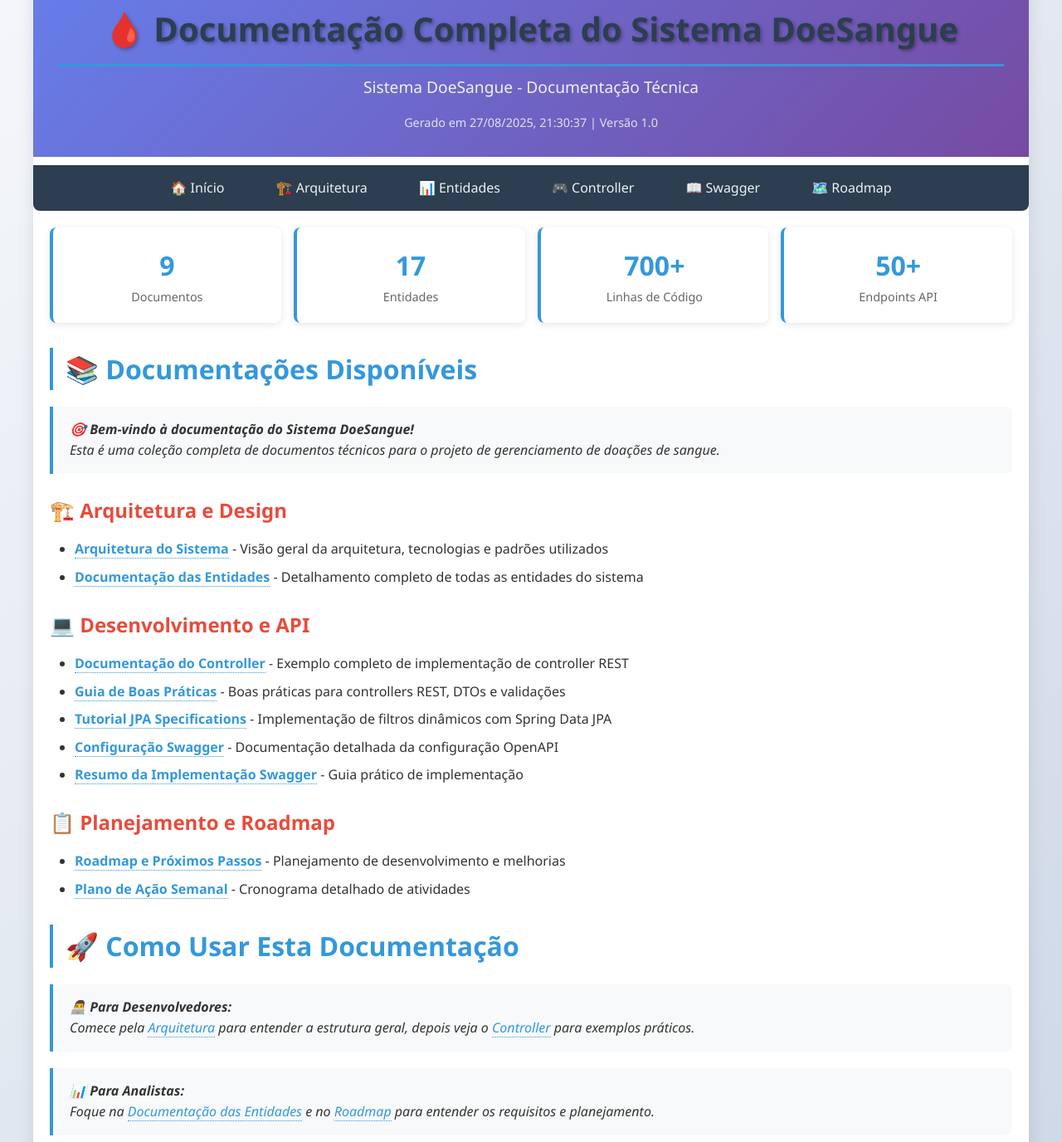
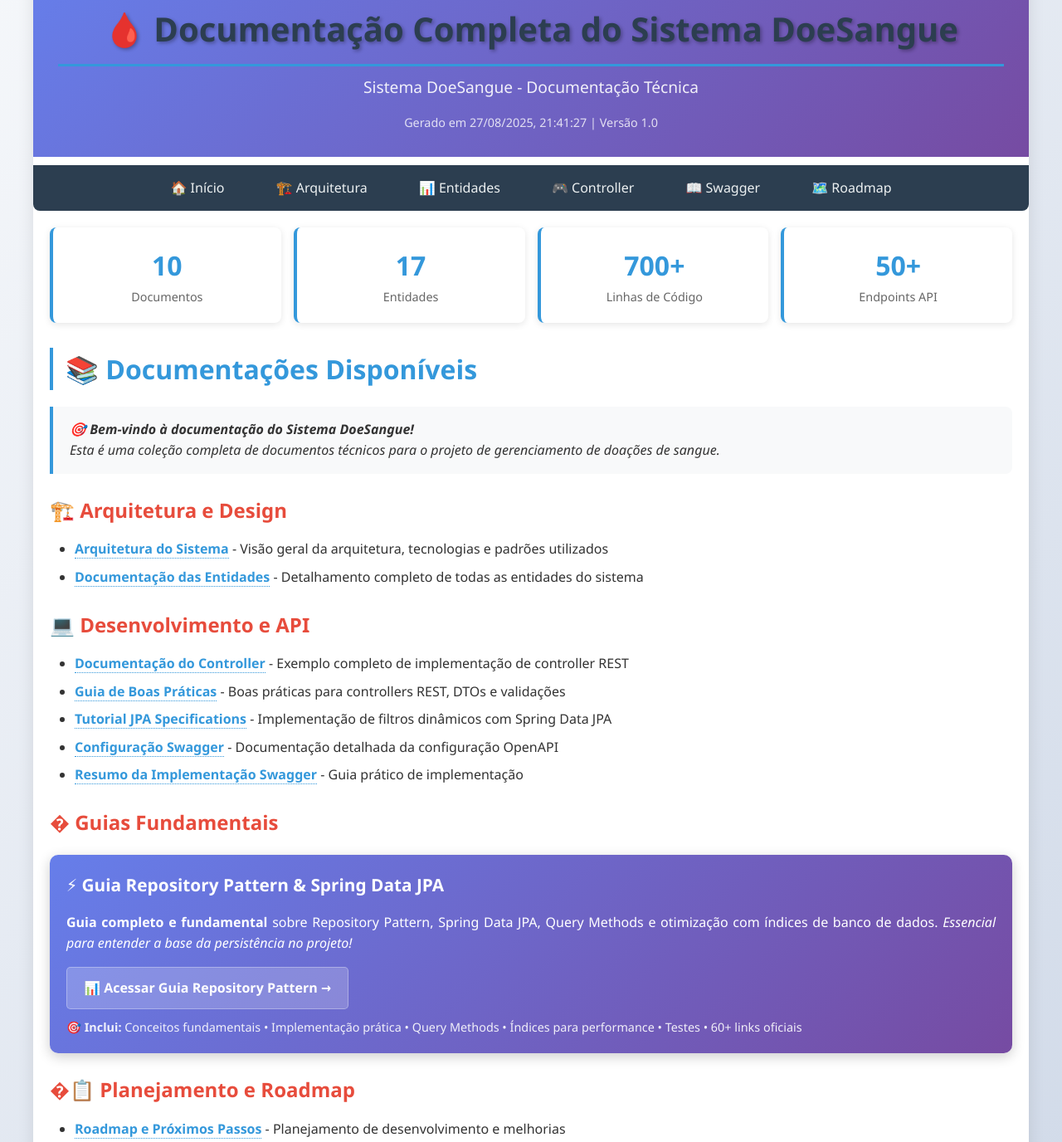
Before and after one commit to nisze/doe-sangue-doc, a website: page html/index.html in a window 1280 px wide. Shown: the part 47-1423 px from the top of the page at 83% size. Drawn offline with Linux system fonts and the light colour scheme.

Commit message:
feat: adiciona destaque visual para Guia Repository Pattern na página inicial
- Nova seção 'Guias Fundamentais' com card destacado em gradiente roxo
- Card especial para o Guia Repository Pattern com:
  - Título chamativo: 'Guia Repository Pattern & Spring Data JPA'
  - Descrição completa do conteúdo essencial
  - Botão estilizado para acesso direto
  - Lista de tópicos inclusos (conceitos, implementação, query methods, índices, etc.)
- Atualiza contador de documentos de 9 para 10
- Design visual atrativo com:
  - Gradiente de fundo (azul para roxo)
  - Sombra sutil para destaque
  - Botão com hover effects
  - Typography optimizada
- Posicionamento estratégico após seção 'Desenvolvimento e API'
- Link direto funcional para GUIA-REPOSITORY-PATTERN.html

```diff
--- a/html/index.html
+++ b/html/index.html
@@ -301,7 +301,7 @@
         <div class="header">
             <h1>🩸 Documentação Completa do Sistema DoeSangue</h1>
             <div class="subtitle">Sistema DoeSangue - Documentação Técnica</div>
-            <div class="meta">Gerado em 27/08/2025, 21:30:37 | Versão 1.0</div>
+            <div class="meta">Gerado em 27/08/2025, 21:41:27 | Versão 1.0</div>
         </div>
 
         <nav class="nav">
@@ -319,7 +319,7 @@
 
     <div class="stats">
         <div class="stat-card">
-            <div class="stat-number">9</div>
+            <div class="stat-number">10</div>
             <div class="stat-label">Documentos</div>
         </div>
         <div class="stat-card">
@@ -358,7 +358,22 @@
         <li><a href="SWAGGER-RESUMO-IMPLEMENTACAO.html"><strong>Resumo da Implementação Swagger</strong></a> - Guia prático de implementação</li>
     </ul>
 
-    <h3>📋 Planejamento e Roadmap</h3>
+    <h3>� Guias Fundamentais</h3>
+    <div style="background: linear-gradient(135deg, #667eea 0%, #764ba2 100%); padding: 20px; border-radius: 10px; margin: 20px 0; color: white; box-shadow: 0 4px 15px rgba(0,0,0,0.2);">
+        <h4 style="color: white; margin-bottom: 15px; font-size: 1.3em;">⚡ Guia Repository Pattern & Spring Data JPA</h4>
+        <p style="margin-bottom: 15px; line-height: 1.6;">
+            <strong>Guia completo e fundamental</strong> sobre Repository Pattern, Spring Data JPA, Query Methods e otimização com índices de banco de dados.
+            <em>Essencial para entender a base da persistência no projeto!</em>
+        </p>
+        <a href="GUIA-REPOSITORY-PATTERN.html" style="display: inline-block; background: rgba(255,255,255,0.2); color: white; padding: 12px 20px; text-decoration: none; border-radius: 5px; font-weight: bold; transition: all 0.3s; border: 1px solid rgba(255,255,255,0.3);">
+            📊 Acessar Guia Repository Pattern →
+        </a>
+        <div style="margin-top: 10px; font-size: 0.9em; opacity: 0.9;">
+            <strong>🎯 Inclui:</strong> Conceitos fundamentais • Implementação prática • Query Methods • Índices para performance • Testes • 60+ links oficiais
+        </div>
+    </div>
+
+    <h3>�📋 Planejamento e Roadmap</h3>
     <ul>
         <li><a href="ROADMAP-PROXIMOS-PASSOS.html"><strong>Roadmap e Próximos Passos</strong></a> - Planejamento de desenvolvimento e melhorias</li>
         <li><a href="PLANO-ACAO-SEMANAL.html"><strong>Plano de Ação Semanal</strong></a> - Cronograma detalhado de atividades</li>
```
Also changed, not shown: generate-html.js (+17 -2 lines), html/DOADOR-CONTROLLER-DOCUMENTACAO.html (+1 -1 lines), html/DOCUMENTACAO-ENTIDADES.html (+1 -1 lines), html/GUIA-CONTROLLER-BOAS-PRATICAS.html (+1 -1 lines), html/GUIA-REPOSITORY-PATTERN.html (+1 -1 lines), html/PLANO-ACAO-SEMANAL.html (+1 -1 lines), html/ROADMAP-PROXIMOS-PASSOS.html (+1 -1 lines), html/SWAGGER-DOCUMENTACAO.html (+1 -1 lines), html/SWAGGER-RESUMO-IMPLEMENTACAO.html (+1 -1 lines), html/TUTORIAL-JPA-SPECIFICATIONS.html (+1 -1 lines), html/architecture.html (+1 -1 lines).
